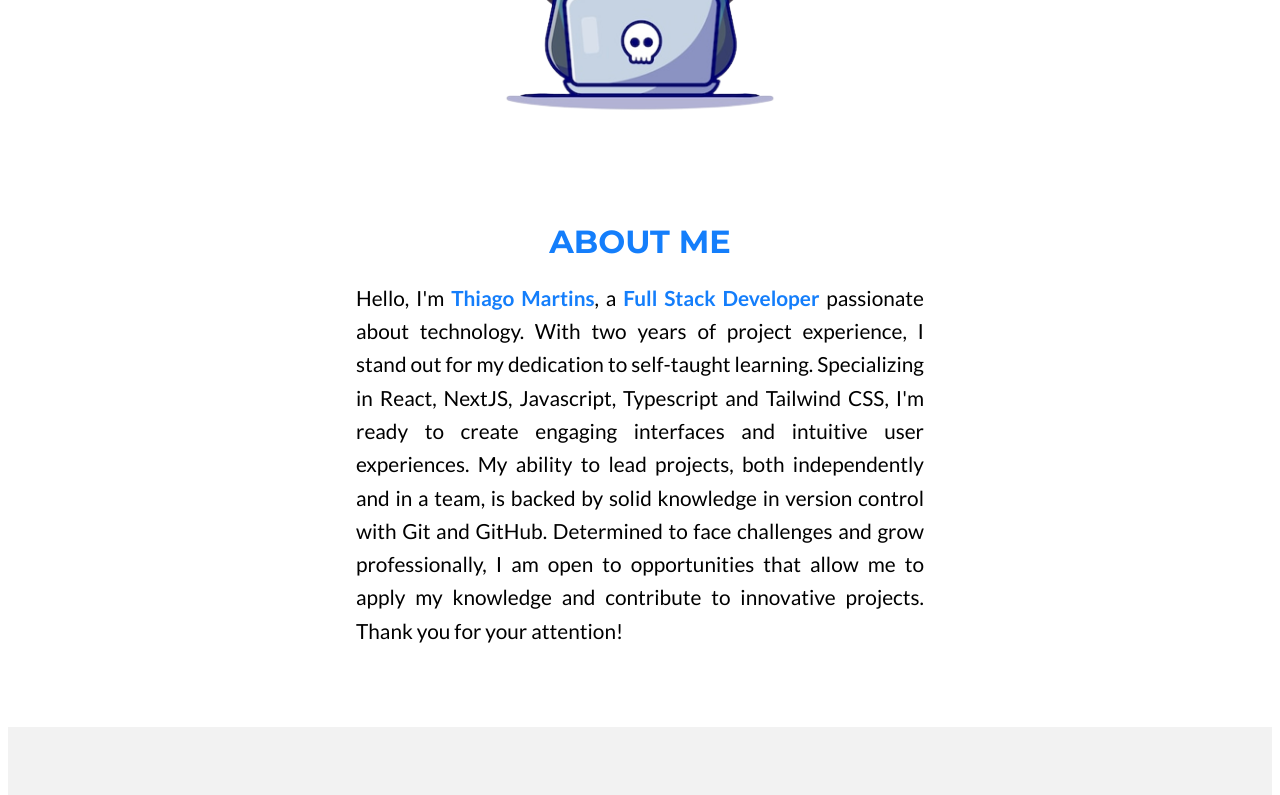
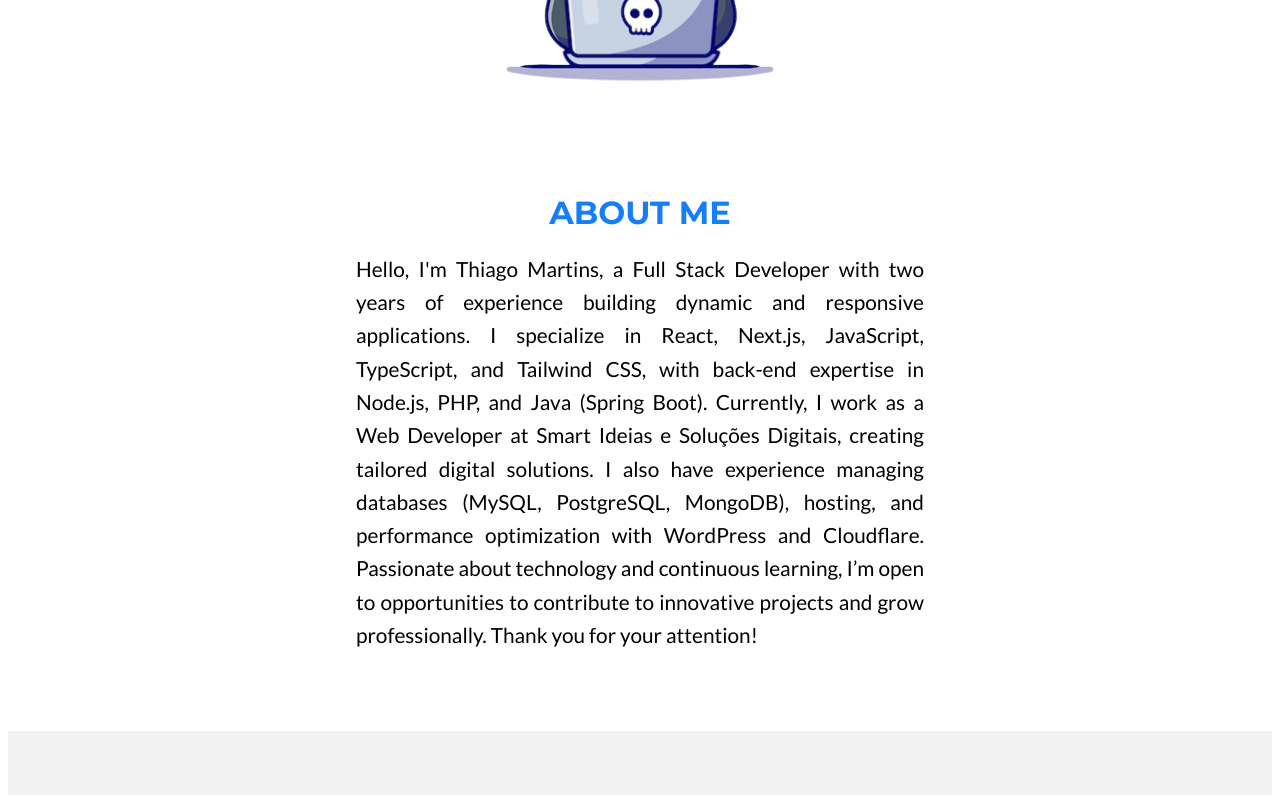
Before and after one commit to Thiagomartinsvieira/portfolio, a React (Vite) app: page / in a window 1280 px wide. Shown: the part 2000-2795 px from the top of the page. Built offline with nearby package versions, Linux system fonts and the light colour scheme.

Commit message:
fix home and update about me

```diff
--- a/src/components/About/index.jsx
+++ b/src/components/About/index.jsx
@@ -9,17 +9,13 @@ function About() {
         <h2 className="about-me">About Me</h2>
 
         <p className="text-side-p">
-          Hello, I'm <strong>Thiago Martins</strong>, a{' '}
-          <strong>Full Stack Developer</strong> passionate about technology.
-          With two years of project experience, I stand out for my dedication to
-          self-taught learning. Specializing in React, NextJS, Javascript,
-          Typescript and Tailwind CSS, I'm ready to create engaging interfaces
-          and intuitive user experiences. My ability to lead projects, both
-          independently and in a team, is backed by solid knowledge in version
-          control with Git and GitHub. Determined to face challenges and grow
-          professionally, I am open to opportunities that allow me to apply my
-          knowledge and contribute to innovative projects. Thank you for your
-          attention!
+        Hello, I'm Thiago Martins, a Full Stack Developer with two years of experience building dynamic and responsive applications. I specialize in React, Next.js, JavaScript, TypeScript, and Tailwind CSS, with back-end expertise in Node.js, PHP, and Java (Spring Boot).
+
+Currently, I work as a Web Developer at Smart Ideias e Soluções Digitais, creating tailored digital solutions. I also have experience managing databases (MySQL, PostgreSQL, MongoDB), hosting, and performance optimization with WordPress and Cloudflare.
+
+Passionate about technology and continuous learning, I’m open to opportunities to contribute to innovative projects and grow professionally.
+
+Thank you for your attention!
         </p>
       </article>
     </section>
--- a/src/components/Home/index.jsx
+++ b/src/components/Home/index.jsx
@@ -25,7 +25,7 @@ import {
   SiMysql,
   SiAxios,
   SiHibernate,
-  SiAngular
+  SiAngular,
 } from 'react-icons/si'
 import './Home.css'
 
@@ -45,7 +45,7 @@ function Home({ isDarkTheme }) {
         <h1>Full Stack Developer</h1>
         <h2>
           Hello, my name is Thiago Martins and I am a Full Stack Developer
-          developer.👨🏻‍💻
+          .👨🏻‍💻
         </h2>
 
         <div className="social-media">
```
